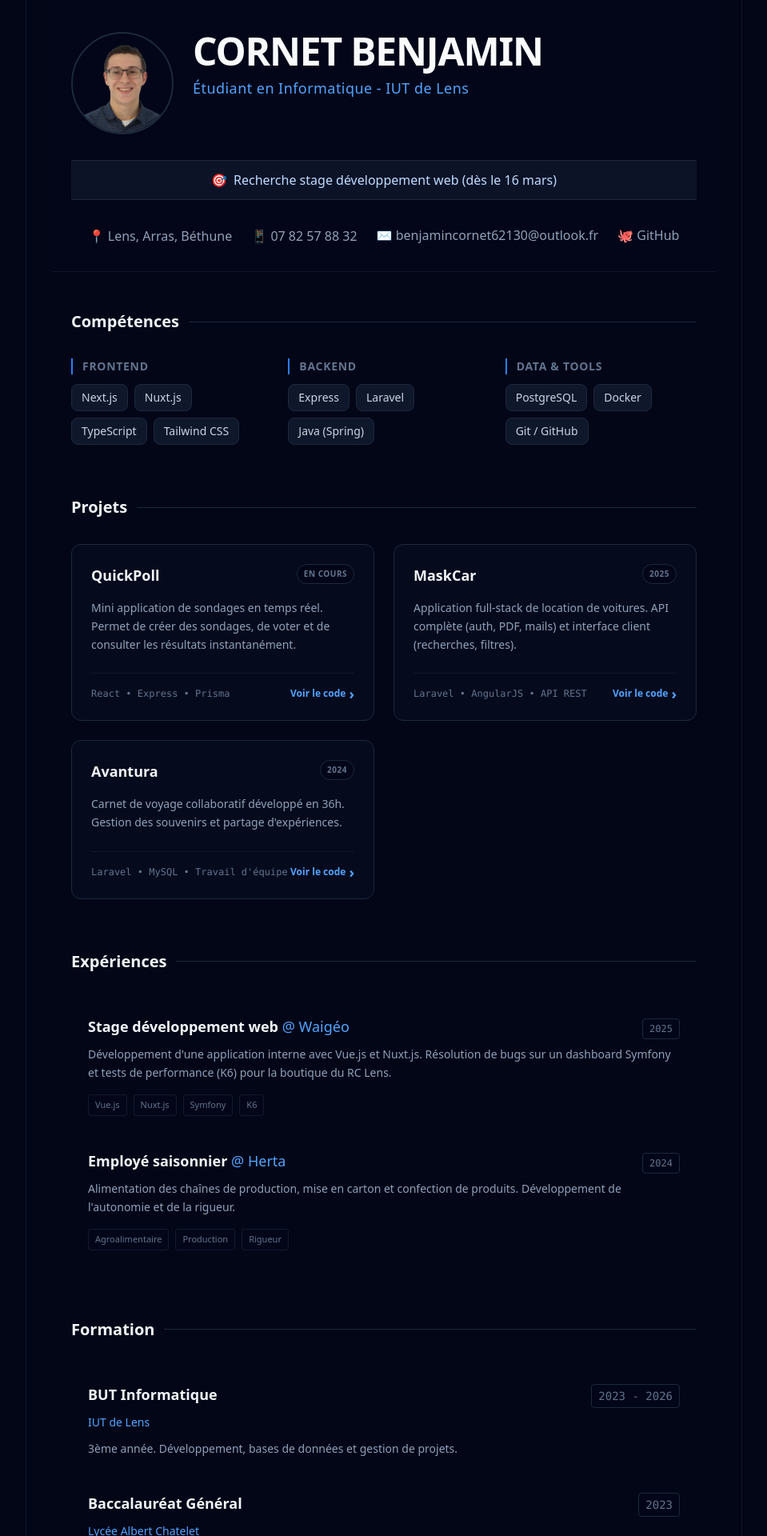
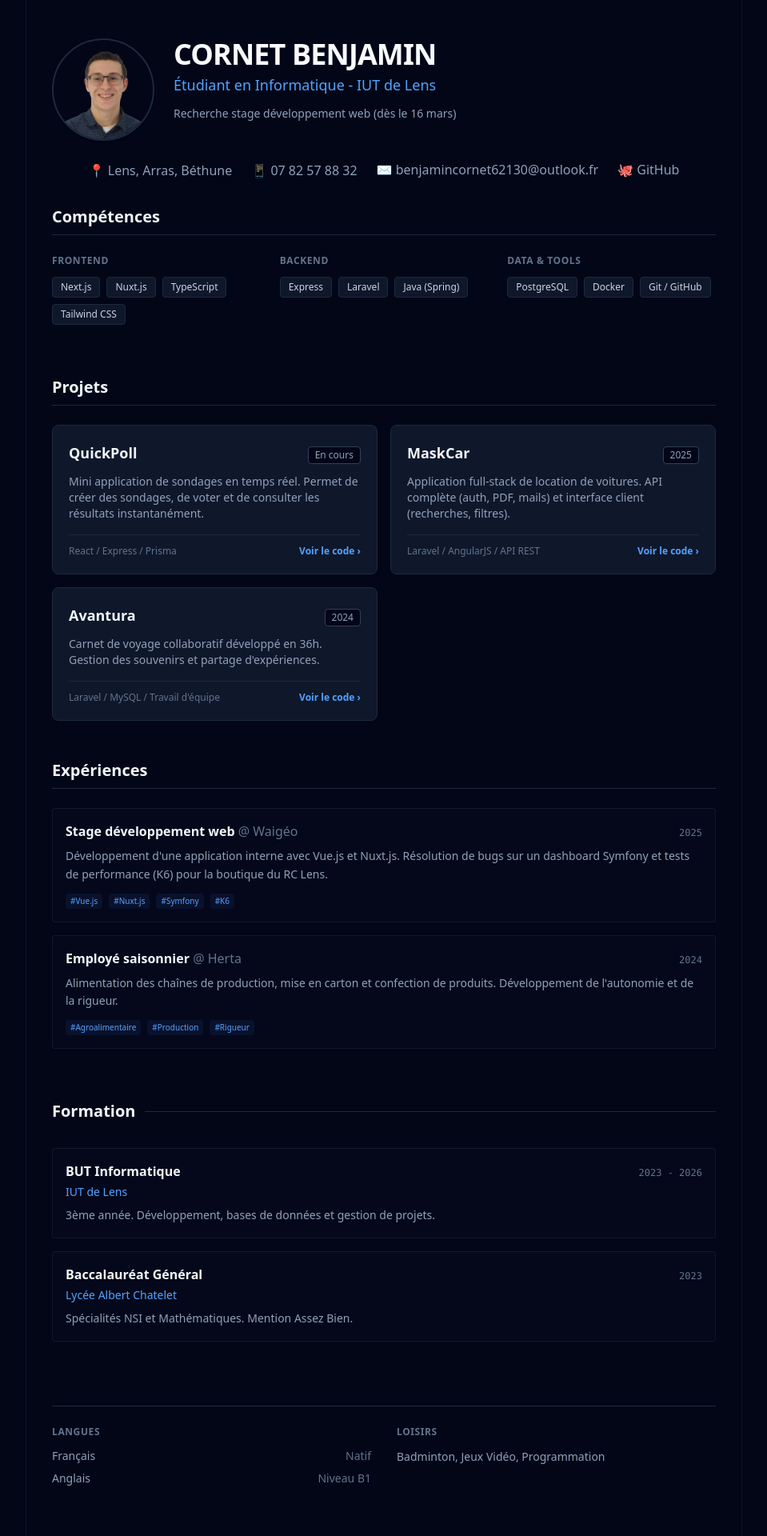
Before and after one commit to BenjaminC62/cv-cornet-benjamin, a Next.js app: page / in a window 1280 px wide. Shown: the top 1920 px of the page at 80% size, without its empty margins (160-1119 px from the left). Built offline with nearby package versions, Linux system fonts and the light colour scheme.

Commit message:
#9 - opti

```diff
--- a/app/(cv)/About/About.tsx
+++ b/app/(cv)/About/About.tsx
@@ -1,34 +1,30 @@
 const About = () => {
   return (
-    <section className="mb-12 pt-8 border-t border-slate-800/50 grid grid-cols-1 md:grid-cols-2 gap-12">
+    <section className="grid grid-cols-1 sm:grid-cols-2 gap-8 pt-6 border-t border-slate-800">
 
       <div>
-        <h3 className="text-sm font-bold text-slate-500 uppercase tracking-wider mb-4">
+        <h3 className="text-xs font-bold text-slate-500 uppercase tracking-wider mb-3">
           Langues
         </h3>
-        <ul className="space-y-3">
-           <li className="flex items-center justify-between p-3 bg-slate-900/30 rounded border border-slate-800/50">
-              <span className="text-slate-300 font-medium">Français</span>
-              <span className="text-xs font-bold text-slate-500 bg-slate-900 px-2 py-1 rounded">NATIF</span>
+        <ul className="text-sm space-y-2 text-slate-400">
+           <li className="flex justify-between">
+              <span>Français</span>
+              <span className="text-slate-500">Natif</span>
            </li>
-           <li className="flex items-center justify-between p-3 bg-slate-900/30 rounded border border-slate-800/50">
-              <span className="text-slate-300 font-medium">Anglais</span>
-              <span className="text-xs font-bold text-slate-500 bg-slate-900 px-2 py-1 rounded">NIVEAU B1</span>
+           <li className="flex justify-between">
+              <span>Anglais</span>
+              <span className="text-slate-500">Niveau B1</span>
            </li>
         </ul>
       </div>
 
       <div>
-        <h3 className="text-sm font-bold text-slate-500 uppercase tracking-wider mb-4">
+        <h3 className="text-xs font-bold text-slate-500 uppercase tracking-wider mb-3">
           Loisirs
         </h3>
-        <div className="flex flex-wrap gap-3">
-           {["Badminton 🏸", "Jeux Vidéo 🎮", "Programmation 💻"].map(hobby => (
-             <span key={hobby} className="px-3 py-2 bg-slate-900/30 text-slate-400 text-sm rounded border border-slate-800/50 hover:border-slate-700 transition-colors">
-               {hobby}
-             </span>
-           ))}
-        </div>
+        <p className="text-sm text-slate-400 leading-relaxed">
+            Badminton, Jeux Vidéo, Programmation
+        </p>
       </div>
 
     </section>
--- a/app/(cv)/Experiences/Experience.tsx
+++ b/app/(cv)/Experiences/Experience.tsx
@@ -4,22 +4,16 @@ import { experiencesData } from './data/experiences';
 
 const Experience: React.FC = () => {
   return (
-    <section className="mb-16">
-      <h2 className="text-xl font-bold text-slate-100 mb-8 flex items-center gap-3">
+    <section>
+      <h2 className="text-xl font-bold text-slate-100 mb-6 border-b border-slate-800 pb-2">
         Expériences
-        <span className="h-px bg-slate-800 flex-1 rounded-full"></span>
       </h2>
-
-      <div className="flex flex-col">
+      <div className="space-y-4">
         {experiencesData.map((exp) => (
-          <ExperienceCard
-            key={exp.id}
-            {...exp}
-          />
+          <ExperienceCard key={exp.id} {...exp} />
         ))}
       </div>
     </section>
   )
 }
-
 export default Experience;
--- a/app/(cv)/Experiences/components/ExperiencesCard.tsx
+++ b/app/(cv)/Experiences/components/ExperiencesCard.tsx
@@ -5,29 +5,30 @@ const ExperienceCard: React.FC<ExperienceProps> = ({
     role, company, date, description, skills
 }) => {
   return (
-    <div className="flex flex-col p-5 rounded-lg border border-transparent hover:bg-slate-900/30 transition-colors">
-        <div className="flex flex-col sm:flex-row sm:justify-between sm:items-baseline mb-2">
-            <h3 className="text-lg font-bold text-slate-100">
-                {role} <span className="text-blue-400 font-normal">@ {company}</span>
+    <article className="p-4 rounded border border-slate-800/50 bg-slate-900/20">
+        <div className="flex flex-col sm:flex-row sm:justify-between sm:items-baseline mb-2 gap-1">
+            <h3 className="text-base font-bold text-slate-100">
+                {role} <span className="text-slate-500 font-normal">@ {company}</span>
             </h3>
-            <span className="text-xs font-mono text-slate-500 bg-slate-950 px-2 py-1 rounded border border-slate-800">
+            <span className="text-xs font-mono text-slate-500">
                 {date}
             </span>
         </div>
 
-        <p className="text-slate-400 text-sm leading-relaxed mb-4 max-w-3xl">
+        <p className="text-slate-400 text-sm mb-3 leading-relaxed">
             {description}
         </p>
 
-        <div className="flex flex-wrap gap-2">
-            {skills.map((skill) => (
-                <span key={skill} className="text-[11px] font-medium text-slate-500 bg-slate-950 px-2 py-1 rounded border border-slate-800/60">
-                    {skill}
-                </span>
-            ))}
-        </div>
-    </div>
+        {skills && skills.length > 0 && (
+            <div className="flex flex-wrap gap-2">
+                {skills.map((skill) => (
+                    <span key={skill} className="text-[10px] text-blue-400 bg-blue-950/30 px-1.5 py-0.5 rounded">
+                        #{skill}
+                    </span>
+                ))}
+            </div>
+        )}
+    </article>
   );
 };
-
 export default ExperienceCard;
--- a/app/(cv)/Formation/components/FormationsCard.tsx
+++ b/app/(cv)/Formation/components/FormationsCard.tsx
@@ -5,25 +5,24 @@ const FormationCard: React.FC<FormationProps> = ({
     date, school, diploma, description
 }) => {
   return (
-    <div className="flex flex-col p-5 rounded-lg border border-transparent hover:bg-slate-900/30 transition-colors">
-        <div className="flex flex-col sm:flex-row sm:justify-between sm:items-baseline mb-2">
-            <h3 className="text-lg font-bold text-slate-100">
+    <article className="p-4 rounded border border-slate-800/50 bg-slate-900/20 mb-4">
+        <div className="flex justify-between items-baseline mb-1">
+            <h3 className="text-base font-bold text-slate-100">
                 {diploma}
             </h3>
-            <span className="text-sm font-mono text-slate-500 bg-slate-950 px-2 py-1 rounded border border-slate-800">
+            <span className="text-xs font-mono text-slate-500">
                 {date}
             </span>
         </div>
 
-        <div className="text-blue-400 font-medium text-sm mb-3">
+        <div className="text-blue-400 text-sm mb-2 font-medium">
             {school}
         </div>
 
         <p className="text-slate-400 text-sm leading-relaxed">
             {description}
         </p>
-    </div>
+    </article>
   );
 };
-
 export default FormationCard;
--- a/app/(cv)/Navbar/Navbar.tsx
+++ b/app/(cv)/Navbar/Navbar.tsx
@@ -4,29 +4,25 @@ import ContactBar from './components/ContactBar';
 
 const Navbar: React.FC = () => {
     return (
-        <div className='flex flex-col gap-8 mb-8'>
+        <section className='flex flex-col gap-6'>
             <div className='flex flex-col sm:flex-row items-center sm:items-start gap-6'>
                 <Avatar />
 
-                <div className='flex flex-col items-center sm:items-start text-center sm:text-left space-y-2'>
-                    <h1 className="text-slate-50 text-4xl sm:text-5xl font-bold tracking-tight uppercase">
+                <div className='text-center sm:text-left space-y-1'>
+                    <h1 className="text-slate-50 text-3xl sm:text-4xl font-bold tracking-tight uppercase">
                         Cornet Benjamin
                     </h1>
-                    <h2 className="text-blue-400 text-lg font-medium tracking-wide">
+                    <h2 className="text-blue-400 text-lg font-medium">
                         Étudiant en Informatique - IUT de Lens
                     </h2>
+                    <p className="text-slate-400 text-sm pt-2 max-w-md">
+                        Recherche stage développement web (dès le 16 mars)
+                    </p>
                 </div>
             </div>
 
-            <div className="w-full py-3 px-4 bg-slate-900/80 border-y border-slate-800 text-center">
-                <p className="text-blue-200 text-sm sm:text-base font-medium flex items-center justify-center gap-2">
-                    <span className="animate-pulse">🎯</span>
-                    Recherche stage développement web (dès le 16 mars)
-                </p>
-            </div>
-
             <ContactBar />
-        </div>
+        </section>
     )
 }
 
--- a/app/(cv)/Projects/Projects.tsx
+++ b/app/(cv)/Projects/Projects.tsx
@@ -4,13 +4,12 @@ import { projectsData } from './data/projects';
 
 const Projects = () => {
   return (
-    <section className="mb-16">
-      <h2 className="text-xl font-bold text-slate-100 mb-8 flex items-center gap-3">
+    <section className="mb-12">
+      <h2 className="text-xl font-bold text-slate-100 mb-6 border-b border-slate-800 pb-2">
         Projets
-        <span className="h-px bg-slate-800 flex-1 rounded-full"></span>
       </h2>
 
-      <div className="grid grid-cols-1 md:grid-cols-2 gap-6">
+      <div className="grid grid-cols-1 md:grid-cols-2 gap-4">
         {projectsData.map((project) => (
           <ProjectCard
             key={project.id}
--- a/app/(cv)/Projects/components/ProjectCard.tsx
+++ b/app/(cv)/Projects/components/ProjectCard.tsx
@@ -5,32 +5,32 @@ const ProjectCard: React.FC<ProjectProps> = ({
     title, description, tech, status, url
 }) => {
   return (
-    <div className="flex flex-col bg-slate-900/30 border border-slate-800 p-6 rounded-xl hover:border-blue-500/30 transition-all duration-300 h-full group">
-        <div className="flex justify-between items-start mb-4">
-            <h3 className="font-bold text-slate-100 text-lg group-hover:text-blue-400 transition-colors">
+    <article className="flex flex-col bg-slate-900 border border-slate-800 p-5 rounded-lg h-full">
+        <div className="flex justify-between items-baseline mb-3">
+            <h3 className="font-bold text-slate-100 text-lg">
                 {title}
             </h3>
-            <span className="text-[10px] font-bold uppercase tracking-wider text-slate-500 border border-slate-800 px-2 py-1 rounded-full bg-slate-950">
+            <span className="text-xs font-medium text-slate-400 border border-slate-700 px-2 py-0.5 rounded bg-slate-950">
                 {status}
             </span>
         </div>
 
-        <p className="text-slate-400 text-sm leading-relaxed mb-6 flex-1">
+        <p className="text-slate-400 text-sm mb-4 flex-1">
             {description}
         </p>
 
-        <div className="flex items-center justify-between mt-auto pt-4 border-t border-slate-800/50">
-            <div className="flex gap-2 text-xs font-mono text-slate-500">
-                {tech.slice(0, 3).join(' • ')}
+        <div className="flex items-center justify-between mt-auto pt-3 border-t border-slate-800">
+            <div className="text-xs text-slate-500">
+                {tech.slice(0, 3).join(' / ')}
             </div>
 
             {url && (
-            <a href={url} target="_blank" rel="noopener noreferrer" className="text-xs font-bold text-blue-400 hover:text-blue-300 flex items-center gap-1 transition-colors">
-                Voir le code <span className="text-lg leading-none">›</span>
+            <a href={url} target="_blank" rel="noopener noreferrer" className="text-xs font-bold text-blue-400 hover:text-blue-300 hover:underline">
+                Voir le code &rsaquo;
             </a>
             )}
         </div>
-    </div>
+    </article>
   );
 };
 
--- a/app/(cv)/Skills/Skills.tsx
+++ b/app/(cv)/Skills/Skills.tsx
@@ -4,13 +4,12 @@ import { skillsData } from './data/Skills';
 
 const Skills = () => {
   return (
-    <section className="mb-16">
-      <h2 className="text-xl font-bold text-slate-100 mb-8 flex items-center gap-3">
+    <section>
+      <h2 className="text-xl font-bold text-slate-100 mb-6 border-b border-slate-800 pb-2">
         Compétences
-        <span className="h-px bg-slate-800 flex-1 rounded-full"></span>
       </h2>
 
-      <div className="grid grid-cols-1 sm:grid-cols-3 gap-8">
+      <div className="grid grid-cols-1 sm:grid-cols-3 gap-6">
         {skillsData.map((group) => (
           <SkillsCard
             key={group.category}
@@ -22,5 +21,4 @@ const Skills = () => {
     </section>
   );
 }
-
 export default Skills;
--- a/app/(cv)/Skills/components/SkillsCard.tsx
+++ b/app/(cv)/Skills/components/SkillsCard.tsx
@@ -3,15 +3,15 @@ import type { SkillGroupProps } from '@/app/types/types';
 
 const SkillsCard: React.FC<SkillGroupProps> = ({ category, items }) => {
   return (
-    <div className="flex flex-col gap-3">
-        <h3 className="text-sm font-bold text-slate-500 uppercase tracking-wider border-l-2 border-blue-500 pl-3">
+    <div>
+        <h3 className="text-xs font-bold text-slate-500 uppercase tracking-wider mb-3">
             {category}
         </h3>
         <div className="flex flex-wrap gap-2">
             {items.map((skill) => (
             <span
                 key={skill}
-                className="px-3 py-1.5 bg-slate-900 text-slate-300 text-sm font-medium rounded-lg border border-slate-800 hover:border-slate-600 hover:text-white transition-colors cursor-default"
+                className="px-2.5 py-1 bg-slate-900 text-slate-300 text-xs font-medium rounded border border-slate-800"
             >
                 {skill}
             </span>
@@ -20,5 +20,4 @@ const SkillsCard: React.FC<SkillGroupProps> = ({ category, items }) => {
     </div>
   );
 };
-
 export default SkillsCard;
--- a/app/page.tsx
+++ b/app/page.tsx
@@ -6,33 +6,19 @@ import Formation from "./(cv)/Formation/Formation";
 import About from "./(cv)/About/About";
 
 export default function Home() {
-  const containerClass = "max-w-4xl w-full mx-auto px-6";
-
   return (
     <>
-      <header className="pt-10 bg-slate-950 border-b border-slate-900">
-        <div className={containerClass}>
+      <header className="pt-12 pb-8">
           <Navbar />
-        </div>
       </header>
 
-      <main className="flex-1 py-12">
-        <div className={containerClass}>
+      <main className="space-y-16 pb-16">
           <Skills />
           <Projects />
           <Experience />
           <Formation />
           <About />
-        </div>
       </main>
-
-      <footer className="py-8 bg-slate-950 border-t border-slate-900 text-center">
-        <div className="max-w-4xl w-full mx-auto px-6 flex flex-col gap-2">
-            <p className="text-slate-500 text-sm font-medium">
-              © 2025 Cornet Benjamin
-            </p>
-        </div>
-      </footer>
     </>
   );
 }
```
